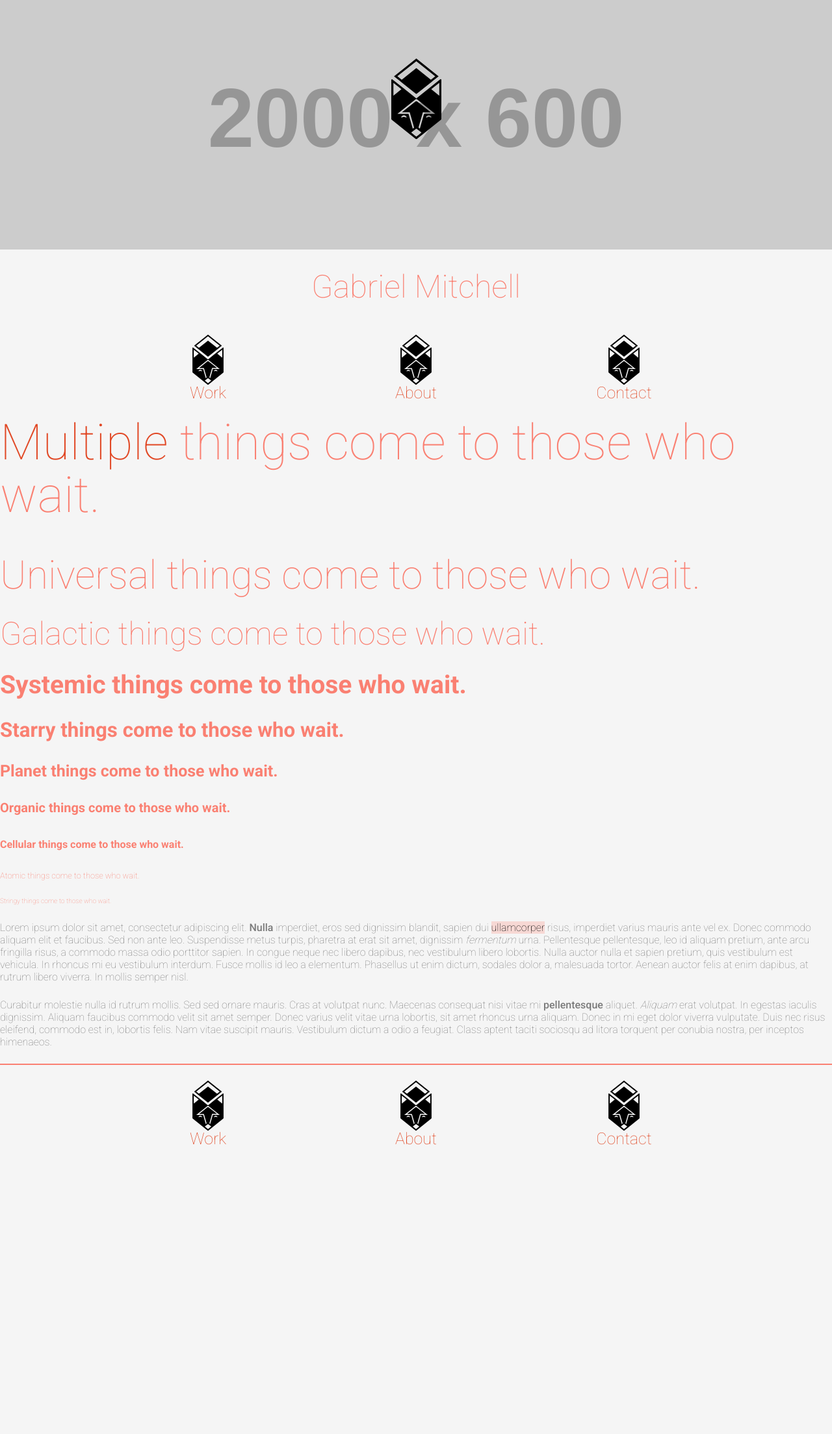
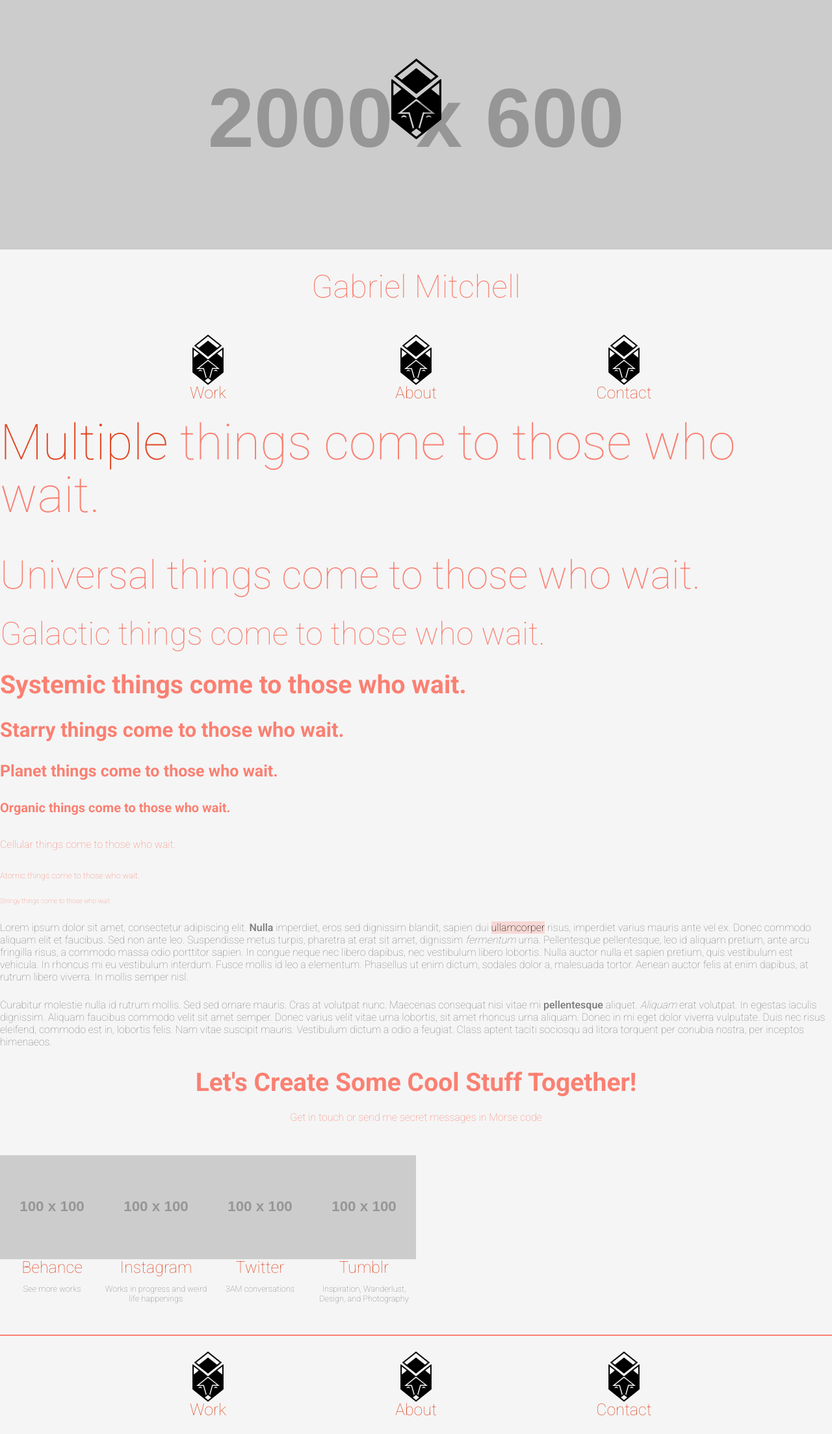
Before and after one commit to alkalinegenome/alkalinegenome.github.io, a Jekyll site: the page built from index.html, in a window 1280 px wide. Shown: the whole page at 65% size. Built offline with Jekyll 4.4.1, drawn with Linux system fonts in a browser that asks for light colours; before the commit the page ends 1790 px from its top, so only the background shows below that.

Commit message:
Contact skeleton setup

```diff
--- /dev/null
+++ b/_includes/contact.html
@@ -0,0 +1,37 @@
+<!-- CONTACT -->
+
+<h2 class="center-text">Let's Create Some Cool Stuff Together!</h2>
+<h6 class="cell center-text top-none">Get in touch or send me secret messages in Morse code</h6>
+
+<div class="contact wrap center-object unit unit-s-1">
+	<ul class="planet">
+		<li class="unit unit-s-4-8 unit-m-4-8 unit-l-2-8 unit-xl-1-8">
+			<a href="#">
+				<img src="http://placehold.it/100x100" alt="Link to Works on Behance">
+				Behance
+			</a>
+			<p class="atom">See more works</p>
+		</li>
+		<li class="unit unit-s-4-8 unit-m-4-8 unit-l-2-8 unit-xl-1-8">
+			<a href="#">
+				<img src="http://placehold.it/100x100" alt="Link to Photos on Instagram">
+				Instagram
+			</a>
+			<p class="atom">Works in progress and weird life happenings</p>
+		</li>
+		<li class="unit unit-s-4-8 unit-m-4-8 unit-l-2-8 unit-xl-1-8">
+			<a href="#">
+				<img src="http://placehold.it/100x100" alt="Link to weird conversations on Twitter">
+				Twitter
+			</a>
+			<p class="atom">3AM conversations</p>
+		</li>
+		<li class="unit unit-s-4-8 unit-m-4-8 unit-l-2-8 unit-xl-1-8">
+			<a href="#">
+				<img src="http://placehold.it/100x100" alt="Link to awesome things on Tumblr">
+				Tumblr
+			</a>
+			<p class="atom">Inspiration, Wanderlust, Design, and Photography</p>
+		</li>
+	</ul>
+</div>
--- a/_includes/css/nav.css
+++ b/_includes/css/nav.css
@@ -44,6 +44,7 @@ LIGHTSLATEGRAY
 	padding: 0;
 }
 
+.contact li,
 .nav li {
 	text-decoration: none;
 	display: inline-block;
--- a/index.html
+++ b/index.html
@@ -27,3 +27,5 @@ title: Welcome
 		<p>Curabitur molestie nulla id rutrum mollis. Sed sed ornare mauris. Cras at volutpat nunc. Maecenas consequat nisi vitae mi <strong>pellentesque</strong> aliquet. <em>Aliquam</em> erat volutpat. In egestas iaculis dignissim. Aliquam faucibus commodo velit sit amet semper. Donec varius velit vitae urna lobortis, sit amet rhoncus urna aliquam. Donec in mi eget dolor viverra vulputate. Duis nec risus eleifend, commodo est in, lobortis felis. Nam vitae suscipit mauris. Vestibulum dictum a odio a feugiat. Class aptent taciti sociosqu ad litora torquent per conubia nostra, per inceptos himenaeos.</p>
 	</div>
 </div>
+
+		{% include contact.html %}
```
Also changed, not shown: _includes/css/ancestor.css (+10 -0 lines), _includes/css/typography.css (+17 -1 lines).
